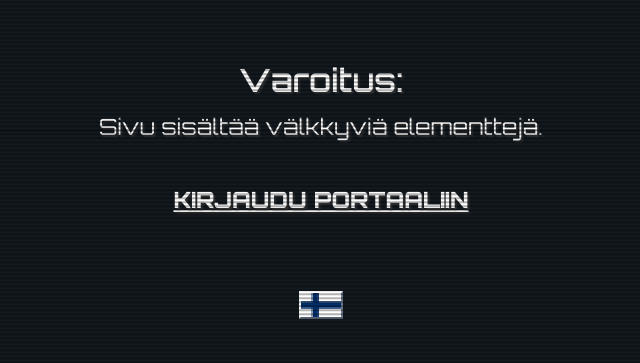
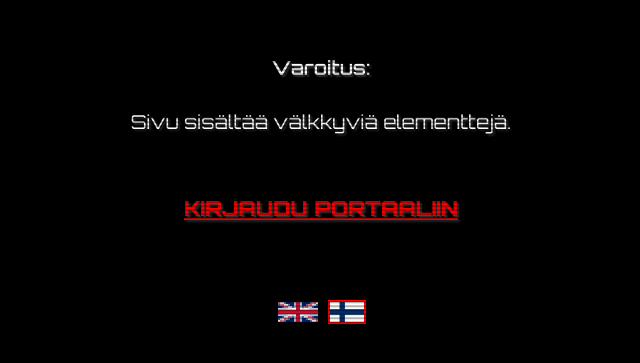
Before and after one commit to TatuLaras/portfolio-v2, a React (Vite) app: page / in a window 1280 px wide. Shown: the part 217-580 px from the top of the page, without its empty margins (319-959 px from the left). Built offline with nearby package versions, Linux system fonts and the light colour scheme; a web font is replaced by a local one.

Commit message:
Better colors and scrollbar

```diff
--- a/src/App.tsx
+++ b/src/App.tsx
@@ -19,7 +19,6 @@ function App() {
     const [consent, setConsent] = useState<boolean>(false);
     const [language, setLanguage] = useState<'fi' | 'gb'>('fi');
 
-
     useBlip(0);
     useBlip(1);
 
@@ -31,8 +30,8 @@ function App() {
                     blipInit();
                     setConsent(true);
                 }}
-                onToggleLanguage={() => {
-                    setLanguage((old) => (old === 'fi' ? 'gb' : 'fi'));
+                onSetLanguage={(language: 'gb' | 'fi') => {
+                    setLanguage(language);
                     blip();
                 }}
             />
@@ -113,6 +112,7 @@ function App() {
                     selectedProject={selectedProject}
                     onProfileClicked={() => {
                         setWindowKey((old) => old + 1);
+                        setSelectedProject(null);
                         setTab('PROFILE');
                     }}
                     key={windowKey}
--- a/src/blip.ts
+++ b/src/blip.ts
@@ -29,12 +29,12 @@ export async function blips(durationSeconds: number) {
 
 export function blip() {
     if (!initialized) return;
-    const min = 7040 / 2;
+    const min = 7040 / 4;
     const max = min * 2;
     // create Oscillator node
     const oscillator = audioCtx.createOscillator();
 
-    oscillator.type = 'sine';
+    oscillator.type = 'sawtooth';
     oscillator.frequency.setValueAtTime(
         Math.floor(Math.random() * (max - min + 1) + min),
         audioCtx.currentTime,
@@ -42,7 +42,7 @@ export function blip() {
 
     const volume = audioCtx.createGain();
     volume.connect(audioCtx.destination);
-    volume.gain.value = 0.05;
+    volume.gain.value = 0.025;
 
     oscillator.connect(volume);
     oscillator.start();
--- a/src/components/Consent.tsx
+++ b/src/components/Consent.tsx
@@ -1,11 +1,11 @@
 export default function Consent({
     language,
     onConsent,
-    onToggleLanguage,
+    onSetLanguage,
 }: {
     language: 'fi' | 'gb';
     onConsent: () => void;
-    onToggleLanguage: () => void;
+    onSetLanguage: (language: 'gb' | 'fi') => void;
 }) {
     return (
         <div id='consent'>
@@ -15,12 +15,20 @@ export default function Consent({
             <div className='agree hover-shake' onClick={onConsent}>
                 KIRJAUDU PORTAALIIN
             </div>
-            <img
-                src={`/img/flags/${language}.png`}
-                alt='Toggle language'
-                className='lang-flag'
-                onClick={onToggleLanguage}
-            />
+            <div className='flags'>
+                <img
+                    src='/img/flags/gb.png'
+                    alt='Toggle language'
+                    className={`lang-flag ${language === 'gb' ? 'active' : ''}`}
+                    onClick={() => onSetLanguage('gb')}
+                />
+                <img
+                    src='/img/flags/fi.png'
+                    alt='Toggle language'
+                    className={`lang-flag ${language === 'fi' ? 'active' : ''}`}
+                    onClick={() => onSetLanguage('fi')}
+                />
+            </div>
         </div>
     );
 }
--- a/src/components/projects/ListItem.tsx
+++ b/src/components/projects/ListItem.tsx
@@ -1,6 +1,7 @@
 import { delay, imgSrc } from '../../helpers';
 import { TProject } from '../../types';
 import { useBlip } from '../../hooks';
+import { useRef } from 'react';
 
 export default function ListItem({
     project,
@@ -11,6 +12,7 @@ export default function ListItem({
     onProjectSelected: (project: TProject) => void;
     delayValue: number;
 }) {
+    const imageRef = useRef<HTMLDivElement>(null);
     const imageDelay = 0.4;
 
     useBlip(delayValue);
@@ -19,7 +21,14 @@ export default function ListItem({
         <div
             className='item animate-open horizontal'
             style={delay(delayValue)}
-            onClick={() => onProjectSelected(project)}
+            onClick={() => {
+                onProjectSelected(project);
+
+                // // Click animation
+                // imageRef.current?.classList.remove('click-shake');
+                // void imageRef.current?.offsetWidth;
+                // imageRef.current?.classList.add('click-shake');
+            }}
         >
             <div
                 className='image-container animate-open'
@@ -27,6 +36,7 @@ export default function ListItem({
             >
                 <div
                     className='image hover-shake'
+                    ref={imageRef}
                     style={imgSrc(project.img)}
                 />
             </div>
--- a/src/components/window/DetailsWindow.tsx
+++ b/src/components/window/DetailsWindow.tsx
@@ -67,7 +67,11 @@ export default function DetailsWindow({
                     <MenuItem onClick={onProfileClicked} delayValue={val()}>
                         PROFILE
                     </MenuItem>
-                    <MenuItem onClick={onProfileClicked} delayValue={val()}>
+                    <MenuItem
+                        onClick={onProfileClicked}
+                        delayValue={val()}
+                        disabled={true}
+                    >
                         PROJECT
                     </MenuItem>
                 </ul>
--- a/src/components/window/MenuItem.tsx
+++ b/src/components/window/MenuItem.tsx
@@ -5,18 +5,23 @@ type Props = {
     children: JSX.Element | string;
     onClick?: () => void;
     delayValue?: number;
+    disabled?: boolean;
 };
 
 export default function MenuItem({
     children,
     onClick = () => {},
     delayValue = 0,
+    disabled = false,
 }: Props) {
     useBlip(delayValue);
 
     return (
         <li className='animate-open vertical' style={delay(delayValue)}>
-            <span className='inner' onClick={onClick}>
+            <span
+                className={`inner ${disabled ? 'disabled' : ''}`}
+                onClick={disabled ? () => {} : onClick}
+            >
                 {children}
             </span>
         </li>
--- a/src/styles/_consent.scss
+++ b/src/styles/_consent.scss
@@ -6,39 +6,47 @@
     bottom: 0;
     right: 0;
     left: 0;
-    background-color: hsl(209, 25%, 10%);
+    background-color: hsl(209, 25%, 0%);
     color: white;
     display: flex;
     flex-direction: column;
     justify-content: center;
     align-items: center;
 
-    h1 {
-        font-size: 2rem;
-        font-weight: 600;
+    h1, p {
+        font-size: 1.2rem;
         margin: 1rem;
         text-align: center;
     }
 
-    p {
-        font-size: 1.4rem;
-        text-align: center;
+    h1 {
+        font-weight: 600;
     }
 
     .agree {
-        font-size: 1.4rem;
+        font-size: 1.3rem;
         font-weight: 900;
         margin-top: 2rem;
         padding: 1rem;
         text-decoration: underline;
         cursor: pointer;
+        color: red
     }
 
-    .lang-flag {
-        @include macros.borderOutset(2px);
-        width: 40px;
-        cursor: pointer;
-        image-rendering: pixelated;
+    .flags {
         margin-top: 4rem;
+        display: flex;
+        gap: 0.5rem;
+
+        .lang-flag {
+            height: 20px;
+            cursor: pointer;
+            image-rendering: pixelated;
+            border: 2px solid #00000000;
+            &.active {
+                border: 2px solid red;
+            }
+
+        }
     }
 }
--- a/src/styles/_macros.scss
+++ b/src/styles/_macros.scss
@@ -1,20 +1,26 @@
 $color-light: white;
-$color-dark: hsl(217, 14%, 50%);
-@mixin borderOutsetTopBottom($width) {
+$color-dark: hsl(217, 14%, 15%);
+@mixin borderOutsetVertical($width) {
     border-top: #{$width} solid #{$color-light};
     border-bottom: #{$width} solid #{$color-dark};
 }
-@mixin borderInsetTopBottom($width) {
+@mixin borderInsetVertical($width) {
     border-bottom: #{$width} solid #{$color-light};
     border-top: #{$width} solid #{$color-dark};
 }
-@mixin borderOutset($width) {
-    @include borderOutsetTopBottom(#{$width});
+@mixin borderOutsetHorizontal($width) {
     border-left: #{$width} solid #{$color-light};
     border-right: #{$width} solid #{$color-dark};
 }
-@mixin borderInset($width) {
-    @include borderInsetTopBottom(#{$width});
+@mixin borderInsetHorizontal($width) {
     border-right: #{$width} solid #{$color-light};
     border-left: #{$width} solid #{$color-dark};
 }
+@mixin borderOutset($width) {
+    @include borderOutsetVertical(#{$width});
+    @include borderOutsetHorizontal(#{$width});
+}
+@mixin borderInset($width) {
+    @include borderInsetVertical(#{$width});
+    @include borderInsetHorizontal(#{$width});
+}
--- a/src/styles/_window.scss
+++ b/src/styles/_window.scss
@@ -64,7 +64,7 @@
         &:active {
             cursor: grabbing;
         }
-        @include macros.borderOutsetTopBottom(2px);
+        @include macros.borderOutsetVertical(3px);
 
         .dimple {
             flex: 1;
--- a/src/styles/main.scss
+++ b/src/styles/main.scss
@@ -21,13 +21,13 @@ $color-bg-2-dark: #949aae;
     --color-bg-1: #{$color-bg-1};
     --color-bg-2: #{$color-bg-2};
     --color-bg-2-dark: #{$color-bg-2-dark};
+    --scrollbar-width: 23px;
     color: white;
     text-shadow: 2px 2px 2px #333;
 }
 
 body {
     overflow-x: hidden;
-    min-height: 100vh;
 }
 
 * {
@@ -55,25 +55,32 @@ body {
     animation: bgFlash 0.5s linear;
 }
 
-/* width */
 ::-webkit-scrollbar {
-    width: 15px;
+    width: var(--scrollbar-width);
     border: 1px solid black;
 }
 
-/* Track */
 ::-webkit-scrollbar-track {
     background: var(--color-bg-2-dark);
-    @include macros.borderInset(2px);
+    @include macros.borderInset(3px);
 }
 
-/* Handle */
+::-webkit-scrollbar-button {
+    @include macros.borderOutset(3px);
+    background: var(--color-bg-2);
+    background-image: url('/img/up_arrow.png');
+    background-size: contain;
+    height: var(--scrollbar-width);
+    &:vertical:increment {
+        background-image: url('/img/down_arrow.png');
+    }
+}
+
 ::-webkit-scrollbar-thumb {
     background: var(--color-bg-2);
-    @include macros.borderOutset(2px);
+    @include macros.borderOutset(3px);
 }
 
-/* Handle on hover */
 ::-webkit-scrollbar-thumb:hover {
     background: adjust-color($color: $color-bg-2, $lightness: 3%);
 }
@@ -176,8 +183,25 @@ body {
     }
 }
 
+@keyframes extraShake {
+    0% {
+        transform: translateX(0) translateY(0);
+        filter: blur(0) invert(0);
+    }
+    50% {
+        filter: blur(4px) invert(100%);
+    }
+    100% {
+        transform: translateX(-0.2rem) translateY(-0.2rem);
+        filter: blur(0) invert(0);
+    }
+}
+
 .hover-shake:hover {
     animation: shake 0.2s cubic-bezier(0, -1.32, 0.9, 2.07) forwards;
+}
+.hover-shake:active {
+    filter: blur(4px) invert(100%) !important;
 }
 
 @media screen and (max-width: 1300px) {
```
Also changed, not shown: public/img/down_arrow.png (added), public/img/up_arrow.png (added).
